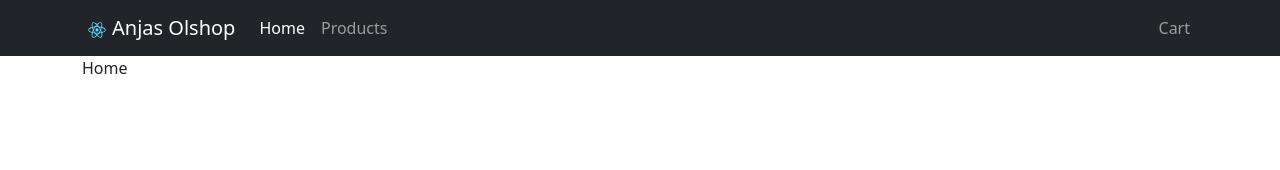
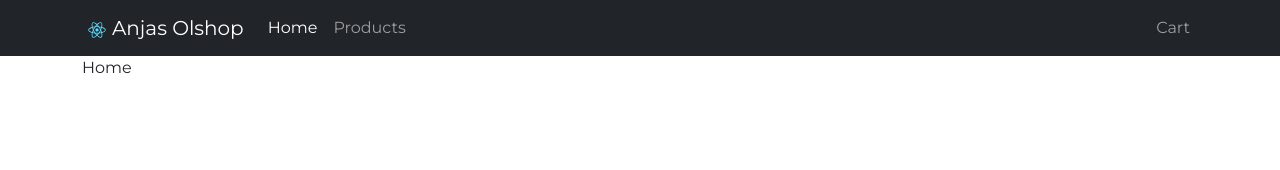
Before and after one commit to FHR-Team/anjas-olshop-app, a React (Create React App) app: page / in a window 1280 px wide. Shown: the top 170 px of the page. Built offline with nearby package versions, Linux system fonts and the light colour scheme.

Commit message:
Add new font

```diff
--- a/public/index.html
+++ b/public/index.html
@@ -25,6 +25,10 @@
       Learn how to configure a non-root public URL by running `npm run build`.
     -->
     <title>React App</title>
+
+    <link rel="preconnect" href="https://fonts.googleapis.com">
+    <link rel="preconnect" href="https://fonts.gstatic.com" crossorigin>
+    <link href="https://fonts.googleapis.com/css2?family=Montserrat:wght@300;400;700&display=swap" rel="stylesheet">
   </head>
   <body>
     <noscript>You need to enable JavaScript to run this app.</noscript>
--- a/src/index.css
+++ b/src/index.css
@@ -1,13 +1,3 @@
-body {
-  margin: 0;
-  font-family: -apple-system, BlinkMacSystemFont, 'Segoe UI', 'Roboto', 'Oxygen',
-    'Ubuntu', 'Cantarell', 'Fira Sans', 'Droid Sans', 'Helvetica Neue',
-    sans-serif;
-  -webkit-font-smoothing: antialiased;
-  -moz-osx-font-smoothing: grayscale;
+#root {
+  font-family: 'Montserrat', sans-serif;
 }
-
-code {
-  font-family: source-code-pro, Menlo, Monaco, Consolas, 'Courier New',
-    monospace;
-}
```
